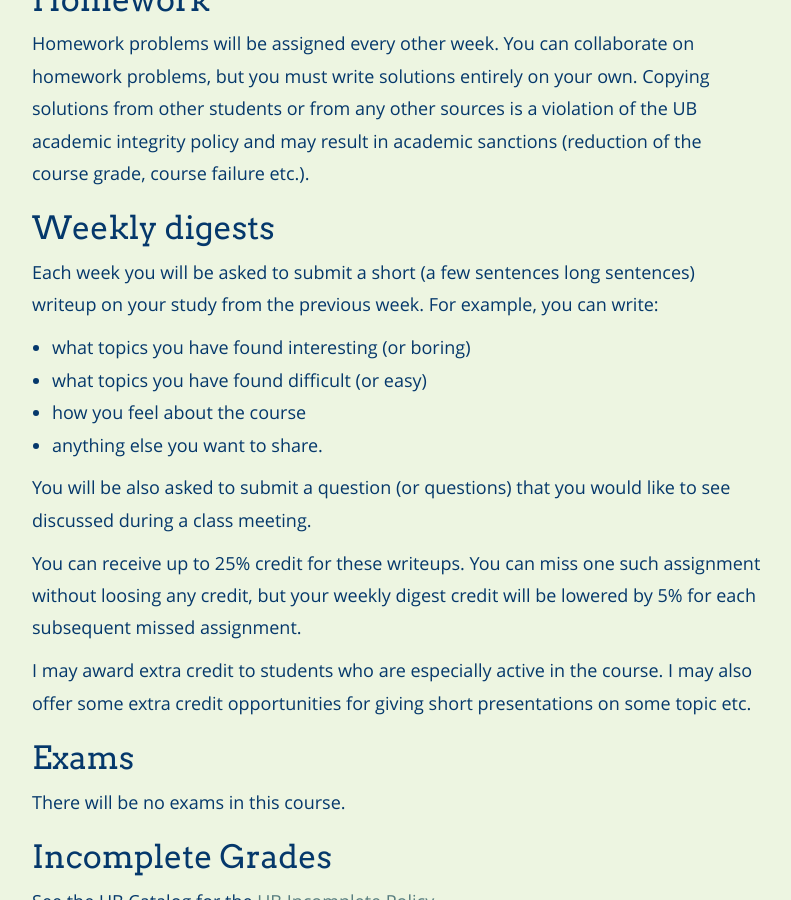
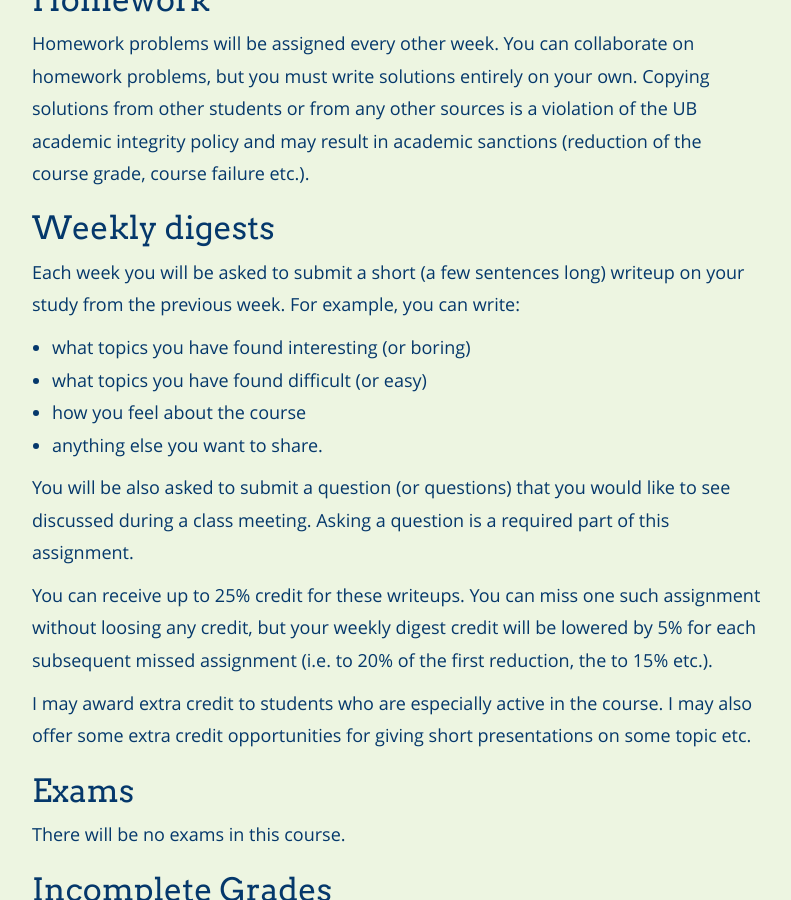
Before and after one commit to bbadzioch/461_site, a Jekyll site: the page built from index.md, in a window 1280 px wide and 900 px high, scrolled down 2273 px. Shown: the whole window, without its empty margins (243-1034 px from the left). Built offline with Jekyll 4.4.1, drawn with Linux system fonts in a browser that asks for light colours; nearby versions of some CDN libraries.

Commit message:
Update index.md

```diff
--- a/index.md
+++ b/index.md
@@ -98,7 +98,7 @@ sanctions (reduction of the course grade, course failure etc.).
 
 ## Weekly digests
 
-Each week you will be asked to submit a short (a few sentences long sentences) writeup
+Each week you will be asked to submit a short (a few sentences long) writeup
 on your study from the previous week. For example, you can write:
 
 * what topics you have found interesting (or boring)
@@ -107,11 +107,13 @@ on your study from the previous week. For example, you can write:
 * anything else you want to share.
 
 You will be also asked to submit a question (or questions) that you would like to
-see discussed during a class meeting.
+see discussed during a class meeting. Asking a question is a required part of this
+assignment.
 
 You can receive up to 25% credit for these writeups. You can miss one
 such assignment without loosing any credit, but your weekly digest credit will be
-lowered by 5% for each subsequent missed assignment.
+lowered by 5% for each subsequent missed assignment (i.e. to 20% of the first reduction,
+the to 15% etc.).
 
 I may award extra credit to students who are especially active in the course.
 I may also offer some extra credit opportunities for giving short presentations
```
